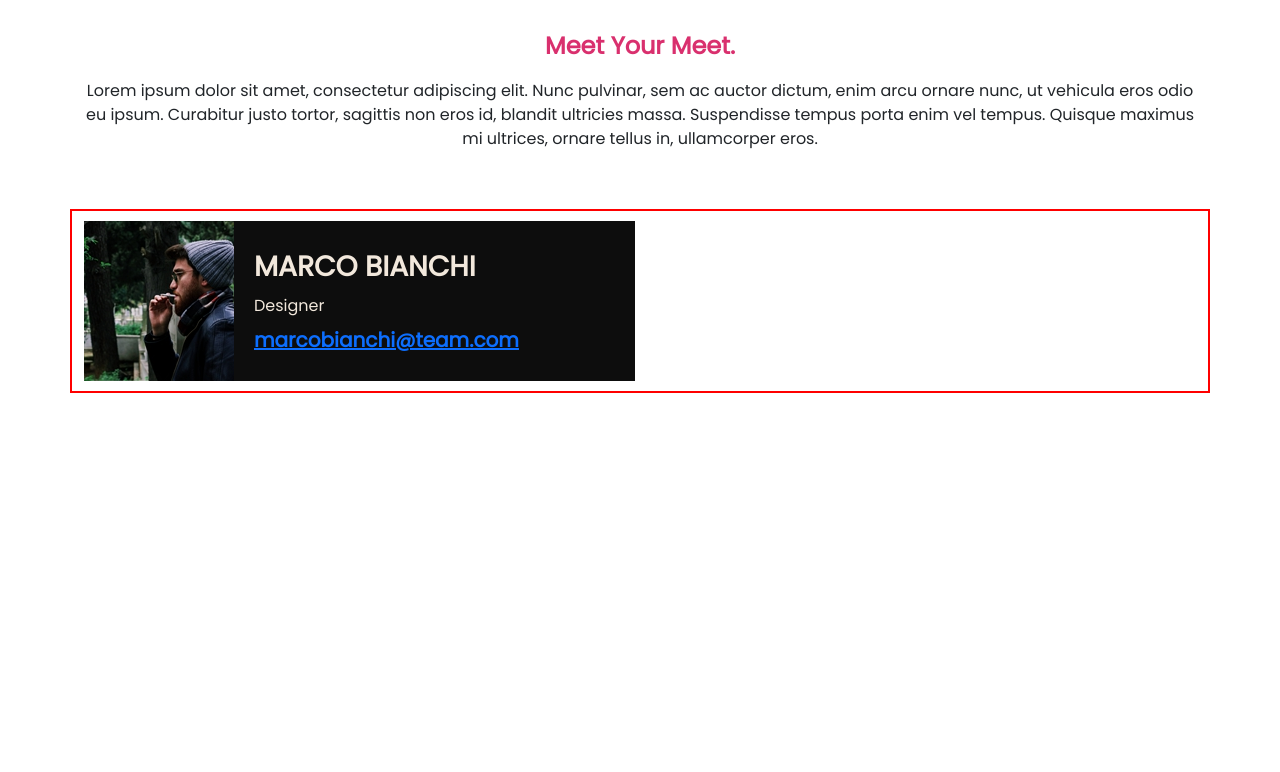
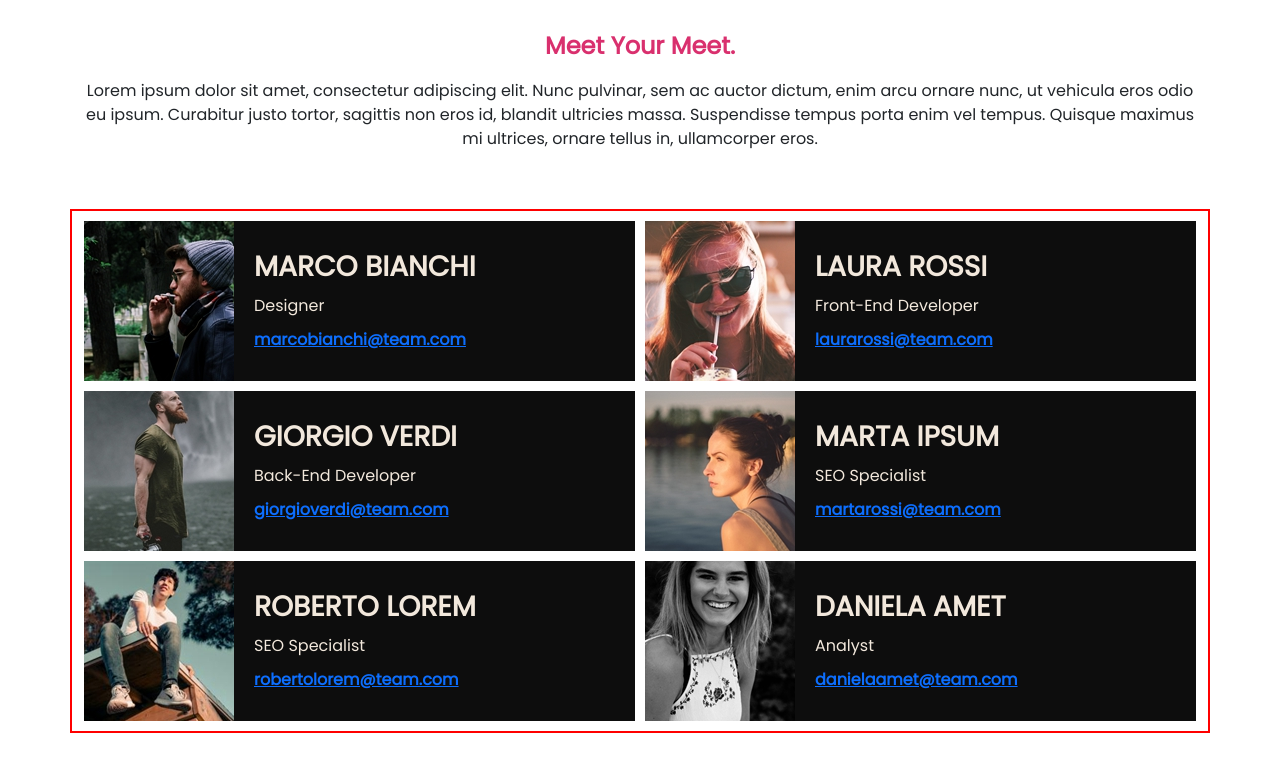
Before and after one commit to raff-E12/js-our-team, a plain HTML site: page index.html in a window 1280 px wide. Drawn offline with nearby package versions, Linux system fonts and the light colour scheme; a web font is replaced by a local one.

Commit message:
feat: Aggiunta dello Scripting nella generazione delle Card

```diff
--- a/app.js
+++ b/app.js
@@ -2,3 +2,93 @@
 // Dato un array di oggetti rappresentante un team di un’azienda,
 // creare una pagina dedicata  in cui mostrare una card per ciascun componente.
 // (trovate l’array del team all’interno della cartella in allegato)
+
+let list_Teams_members = [
+    {
+      name: "Marco Bianchi",
+      role: "Designer",
+      email: "marcobianchi@team.com",
+      img: "assets/img/male1.png"
+    },
+    {
+      name: "Laura Rossi",
+      role: "Front-end Developer",
+      email: "laurarossi@team.com",
+      img: "assets/img/female1.png"
+    },
+    {
+      name: "Giorgio Verdi",
+      role: "Back-end Developer",
+      email: "giorgioverdi@team.com",
+      img: "assets/img/male2.png"
+    },
+    {
+      name: "Marta Ipsum",
+      role: "SEO Specialist",
+      email: "martarossi@team.com",
+      img: "assets/img/female2.png"
+    },
+    {
+      name: "Roberto Lorem",
+      role: "SEO Specialist",
+      email: "robertolorem@team.com",
+      img: "assets/img/male3.png"
+    },
+    {
+      name: "Daniela Amet",
+      role: "Analyst",
+      email: "danielaamet@team.com",
+      img: "assets/img/female3.png"
+    }
+  ];
+
+  //Generativa di Base
+
+  function HandleCardGenFun(){
+    let parent_node_card = document.getElementById("box-card-parent");
+    let parent_fragment = document.createDocumentFragment();
+    for (let index = 0; index < list_Teams_members.length; index++) {
+        const cards = document.createElement('div');
+        cards.setAttribute("class", "cards");
+        cards.append(HandleCardImgGen(list_Teams_members, index, "img-card"));
+        cards.append( HandleCardTextGen(list_Teams_members, index, "text-cards"));
+        parent_fragment.append(cards);
+    }
+    parent_node_card.appendChild(parent_fragment);
+  }
+
+  //Funzione Generativa delle Immagini
+
+  function HandleCardImgGen(list, keys, clas) {
+    let container_img = document.createElement('div');
+    const img = document.createElement("img");
+    img.setAttribute("src", list[keys].img);
+    container_img.setAttribute("class", clas);
+    container_img.append(img);
+    return container_img;
+  }
+
+  //Funzione Generativa Dei Testi
+
+  function HandleCardTextGen(list, keys, clas) {
+        const container_text = document.createElement("div");
+        container_text.setAttribute("class", clas);
+        const text_h3 = document.createElement("h3");
+        const text_p = document.createElement("p");
+        let txt_links = document.createElement("a");
+        txt_links.setAttribute("href", "#");
+        let text_h3_node = document.createTextNode(list[keys].name);
+        let text_p_node = document.createTextNode(list[keys].role);
+        let text_links_node = document.createTextNode(list[keys].email);
+        text_h3.append(text_h3_node);
+        text_p.append(text_p_node);
+        txt_links.append(text_links_node);
+        container_text.append(text_h3);
+        container_text.append(text_p);
+        container_text.append(txt_links);
+        return container_text;
+  }
+
+  //Loading dell'evento in finestra
+
+window.addEventListener("load", HandleCardGenFun);
--- a/index.html
+++ b/index.html
@@ -17,17 +17,17 @@
           sem ac auctor dictum, enim arcu ornare nunc, ut vehicula eros odio eu ipsum. Curabitur justo tortor,
           sagittis non eros id, blandit ultricies massa. Suspendisse tempus porta enim vel tempus. Quisque maximus mi ultrices, ornare tellus in, ullamcorper eros. </p>
       </div>
-      <div class="card-emplo-parent container-lg">
-        <div class="cards">
+      <div class="card-emplo-parent container-lg" id="box-card-parent">
+        <!-- <div class="cards">
           <div class="img-card">
             <img src="assets/img/male1.png" alt="img-empl">
           </div>
           <div class="text-cards">
             <h3>Marco Bianchi</h3>
             <p>Designer</p>
-            <a href="#"><h5>marcobianchi@team.com</h5></a>
+            <a href="#">marcobianchi@team.com</a>
           </div>
-        </div>
+        </div> -->
       </div>
       <script src="app.js"></script>
     <script src="https://cdn.jsdelivr.net/npm/bootstrap@5.3.3/dist/js/bootstrap.bundle.min.js" integrity="sha384-YvpcrYf0tY3lHB60NNkmXc5s9fDVZLESaAA55NDzOxhy9GkcIdslK1eN7N6jIeHz" crossorigin="anonymous"></script>
--- a/style.css
+++ b/style.css
@@ -43,7 +43,7 @@ p{
 }
 
 a, small{
-    font-size: 0.833rem;
+    font-size: 1rem;
     font-family: "Poppins", sans-serif;
     margin: 0;
 }
@@ -114,7 +114,7 @@ body{
     gap: 10px;
 }
 
-.text-cards a h5{
+.text-cards a{
    margin: 0;
    font-weight: 700;
 }
```
